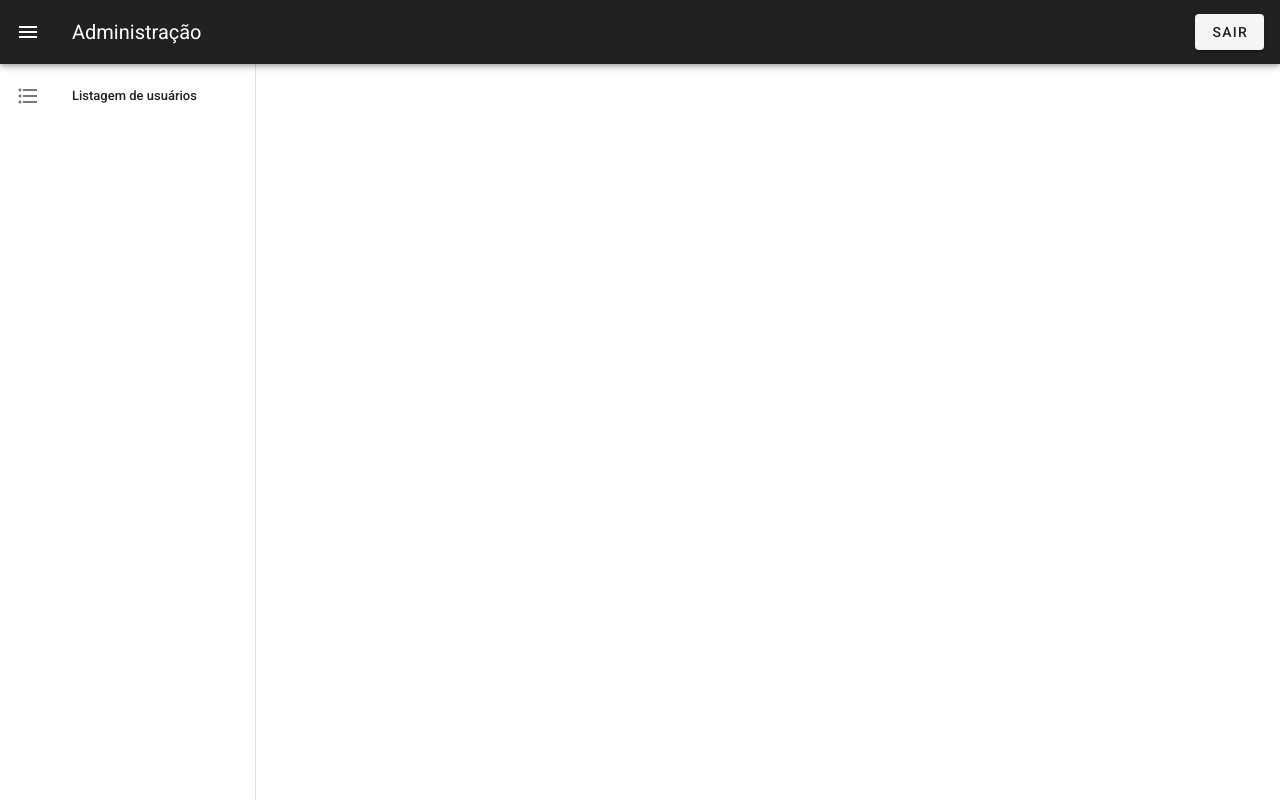
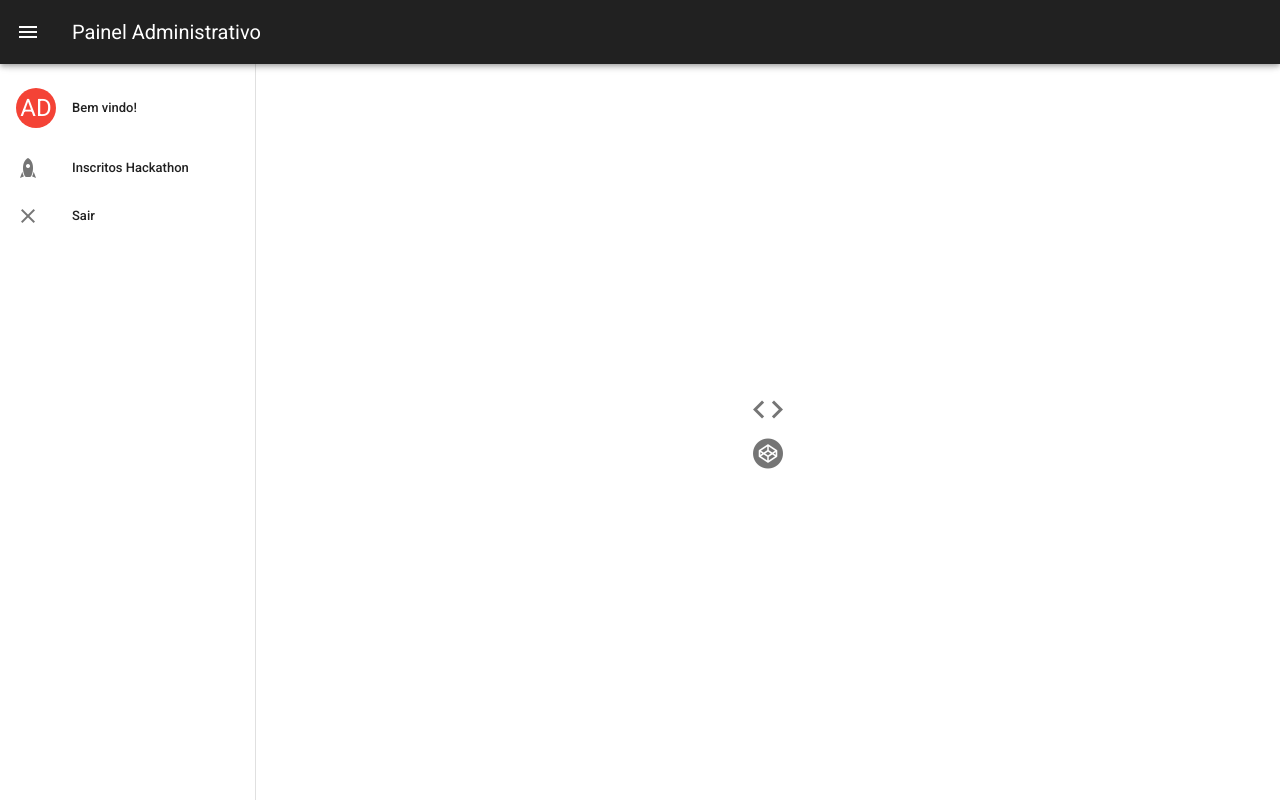
Before and after one commit to luisfernandofante/DoctypeNuxt-2.0, a Nuxt app: page /admin/dashboard.vue in a window 1280 px wide. Built offline with nearby package versions, Linux system fonts and the light colour scheme; what vue-ls would draw is missing.

Commit message:
mudança na index-dashboard e validação do login

```diff
--- a/components/AppHeader.vue
+++ b/components/AppHeader.vue
@@ -80,7 +80,7 @@ nav {
 .show-menu-btn:hover,
 .hide-menu-btn:hover,
 .menu a.nuxt-link-exact-active{
-  color: purple;
+ text-decoration: line-through;
 }
 .mostra-menu-btn,
 .esconde-menu-btn {
--- a/pages/admin/dashboard.vue/index.vue
+++ b/pages/admin/dashboard.vue/index.vue
@@ -7,12 +7,33 @@
     >
 
       <v-list dense >
+          <v-list-item two-line>
+          <v-list-item-avatar>
+            <v-avatar color="red">
+      <span class="white--text headline">AD</span>
+    </v-avatar>
+          </v-list-item-avatar>
+
+          <v-list-item-content>
+            <v-list-item-title>Bem vindo!</v-list-item-title>
+
+          </v-list-item-content>
+        </v-list-item>
+
         <v-list-item @click="entrar">
           <v-list-item-action>
-            <v-icon>mdi-format-list-bulleted</v-icon>
+            <v-icon>mdi-rocket</v-icon>
           </v-list-item-action>
           <v-list-item-content>
-            <v-list-item-title>Listagem de usuários</v-list-item-title>
+            <v-list-item-title>Inscritos Hackathon</v-list-item-title>
+          </v-list-item-content>
+        </v-list-item>
+           <v-list-item @click="sair">
+          <v-list-item-action>
+            <v-icon>mdi-close</v-icon>
+          </v-list-item-action>
+          <v-list-item-content>
+            <v-list-item-title>Sair</v-list-item-title>
           </v-list-item-content>
         </v-list-item>
 
@@ -26,15 +47,58 @@
       justify="space-between"
     >
           <v-app-bar-nav-icon class="white--text" @click.stop="drawer = !drawer" />
-          <v-toolbar-title class="white--text">Administração</v-toolbar-title>
+          <v-toolbar-title class="white--text">Painel Administrativo</v-toolbar-title>
 
           <v-spacer></v-spacer>
 
-          <v-btn  @click="sair">Sair</v-btn>
+          <!-- <v-btn  @click="sair">Sair</v-btn> -->
 
     </v-app-bar>
+    <v-content>
+      <v-container
+        class="fill-height"
+        fluid
+      >
+        <v-row
+          align="center"
+          justify="center"
+        >
+          <v-col class="shrink">
+            <v-tooltip right>
+              <template v-slot:activator="{ on }">
+                <v-btn
+                  :href="source"
+                  icon
+                  large
+                  target="_blank"
+                  v-on="on"
+                >
+                  <v-icon large>mdi-code-tags</v-icon>
+                </v-btn>
+              </template>
+              <span>Source</span>
+            </v-tooltip>
+            <v-tooltip right>
+              <template v-slot:activator="{ on }">
+                <v-btn
+                  icon
+                  large
+                  href="https://codepen.io/johnjleider/pen/bXNzZL"
+                  target="_blank"
+                  v-on="on"
+                >
+                  <v-icon large>mdi-codepen</v-icon>
+                </v-btn>
+              </template>
+              <span>Codepen</span>
+            </v-tooltip>
+          </v-col>
+        </v-row>
+      </v-container>
+    </v-content>
 
   </v-app>
+
 </template>
 
 <script>
--- a/pages/admin/login.vue
+++ b/pages/admin/login.vue
@@ -14,39 +14,29 @@
             sm="8"
             md="4"
           >
-            <v-card class="elevation-12">
+            <v-card>
               <v-toolbar
                 color="grey darken-4"
                 flat
               >
                 <v-toolbar-title class="white--text" >Login</v-toolbar-title>
                 <v-spacer></v-spacer>
+              </v-toolbar>
+
+               <v-card-text>
+              <v-form>
+                <v-text-field v-model="login" label="Usuário" prepend-icon="mdi-face" />
+                <v-text-field v-model="password" label="Senha" prepend-icon="mdi-lock" type="password" />
+                <v-alert transition="scale-transition" type="error" :value="!!alerta">{{ alerta}}</v-alert>
+              </v-form>
+            </v-card-text>
 
 
-
-              </v-toolbar>
-              <v-card-text>
-                <v-form>
-                  <v-text-field
-                    label="Login"
-                    name="login"
-                    prepend-icon="mdi-account"
-                    type="text"
-                  />
-
-                  <v-text-field
-                    id="password"
-                    label="Password"
-                    name="password"
-                    prepend-icon="mdi-lock"
-                    type="password"
-                  />
-                </v-form>
-              </v-card-text>
               <v-card-actions>
                 <v-spacer />
+                  <v-btn @click="voltar">Voltar</v-btn>
                 <v-btn color="primary" @click="acessar">Entrar</v-btn>
-                <v-btn @click="voltar">Voltar</v-btn>
+
               </v-card-actions>
             </v-card>
           </v-col>
@@ -58,16 +48,32 @@
 
 <script>
   export default {
+    data () {
+    return {
+      login: '',
+      password: '',
+      alerta: ''
+    }
+  },
+   methods: {
+    acessar () {
+      if (this.login === 'Admin' && this.password === '123') {
+        this.$ls.set('user', {
+          login: this.login,
+          nome: 'Admin',
+        })
+        this.$router.push('/index')
+      } else {
+        this.alerta = 'Usuário ou senha não correspondentes.'
+      }
+    },
+       voltar(){
+      this.$router.push('/')
+    }
+  },
     props: {
       source: String,
     },
-methods: {
-    acessar () {
-        this.$router.push('dashboard')
-      },
-    voltar(){
-      this.$router.push('/')
-    }
-  }
+
   }
 </script>
```
